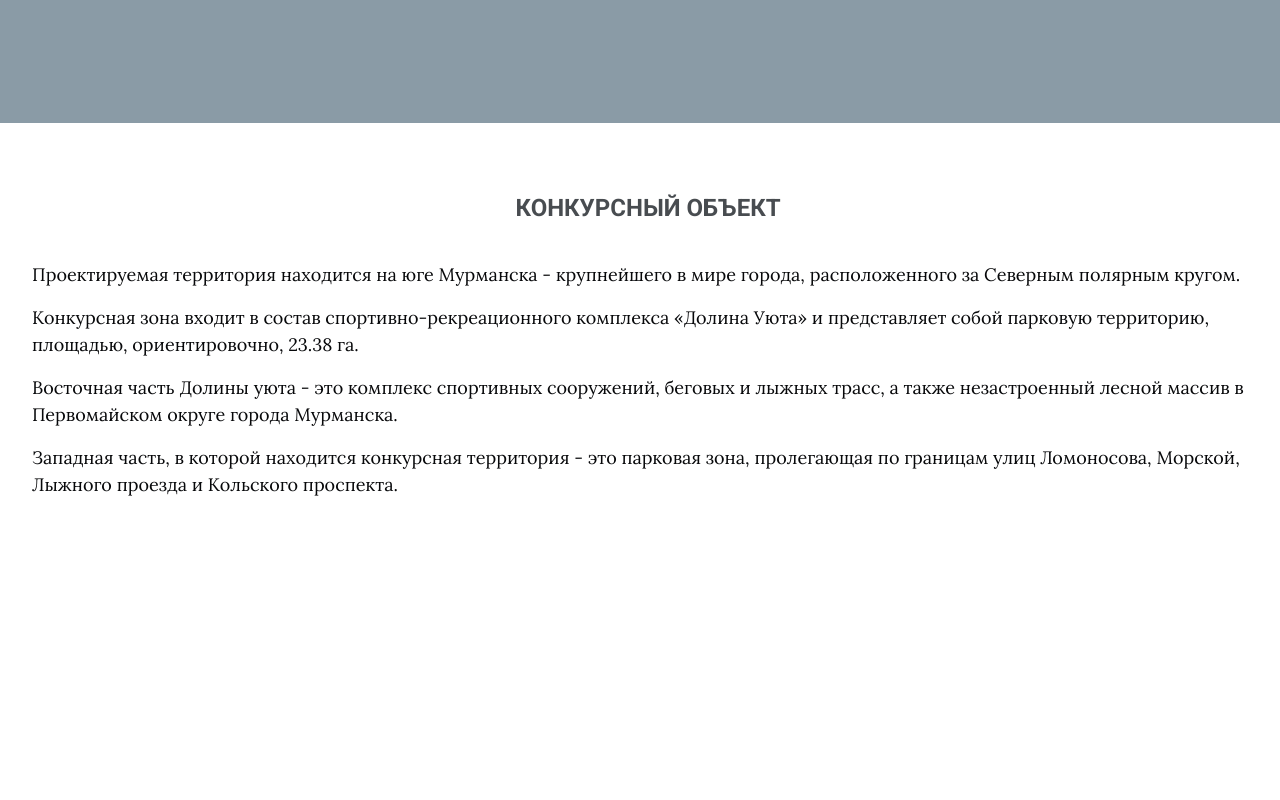
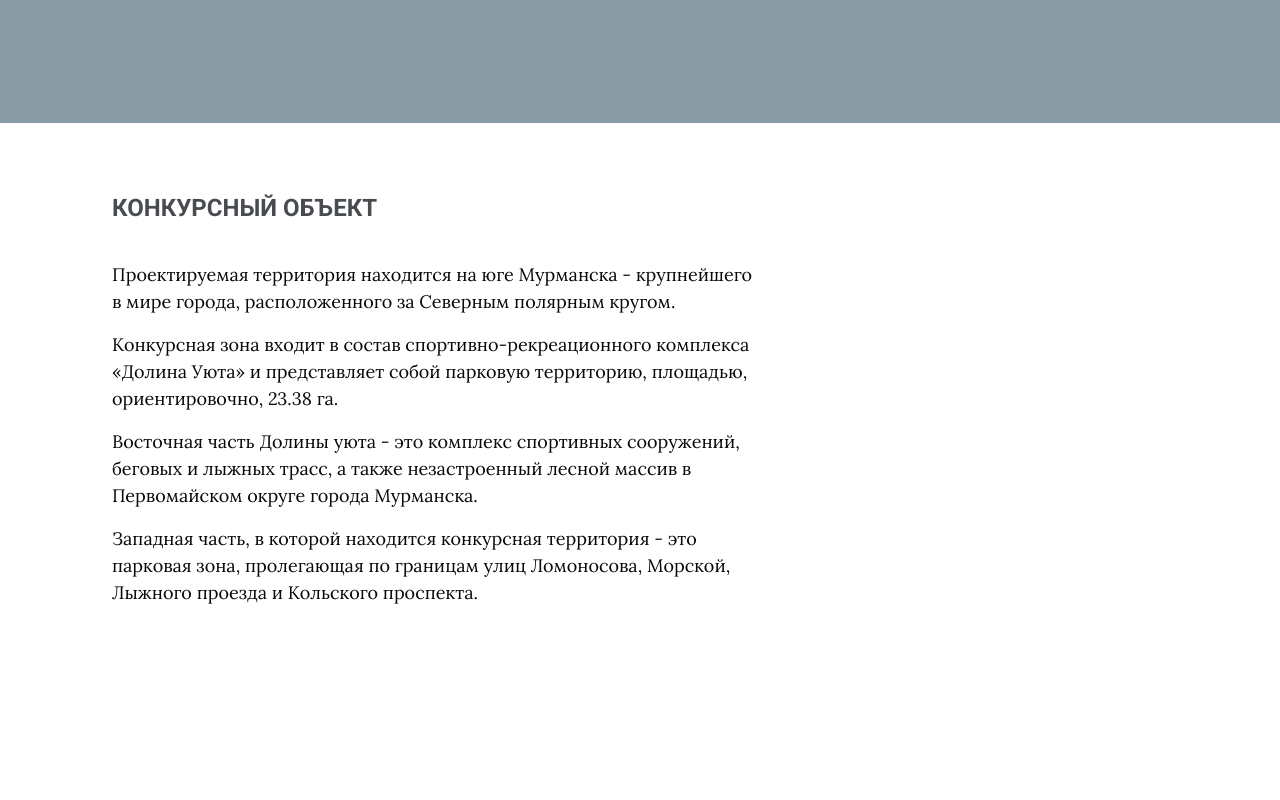
Before and after one commit to revuwem/cozinessvalley_lp, a plain HTML site: page index.html in a window 1280 px wide. Shown: the part 2740-3540 px from the top of the page. Drawn offline with nearby package versions, Linux system fonts and the light colour scheme.

Commit message:
fixed situation plan section adaptive layout

```diff
--- a/index.html
+++ b/index.html
@@ -167,7 +167,7 @@
           class="row d-flex flex-column flex-wrap justify-content-between"
         >
           <div class="block top-block bg-white">
-            <h2 class="text-center">Конкурсный объект</h2>
+            <h2>Конкурсный объект</h2>
             <p>
               Проектируемая территория находится на юге Мурманска - крупнейшего
               в мире города, расположенного за Северным полярным кругом.
--- a/stylesheets/main.scss
+++ b/stylesheets/main.scss
@@ -231,7 +231,49 @@ section .row {
   }
 }
 
+@media only screen and (min-width: 720px){
+  #situation-plan {
 
+    .row {
+
+      .block {
+        padding: 2rem 2rem 2rem 7rem;
+      }
+    }
+  }
+}
+
+@media only screen and (min-width: 1024px){
+  #situation-plan {
+    height: 60rem;
+    background-size: contain;
+    background-position: right;
+    .row {
+      max-width: 60%;
+      .block{
+        margin: 0 auto;
+        padding: 2rem;
+        p{
+          width: 470px;
+        }
+      }
+    }
+  }
+}
+
+@media only screen and (min-width: 1280px){
+  #situation-plan {
+    .row {
+      .block{
+        margin: 0 auto;
+        padding: 2rem 2rem 2rem 7rem;
+        p{
+          width: 650px;
+        }
+      }
+    }
+  }
+}
 
 
 #participants {
```
Also changed, not shown: stylesheets/main.css, 1 other file.
